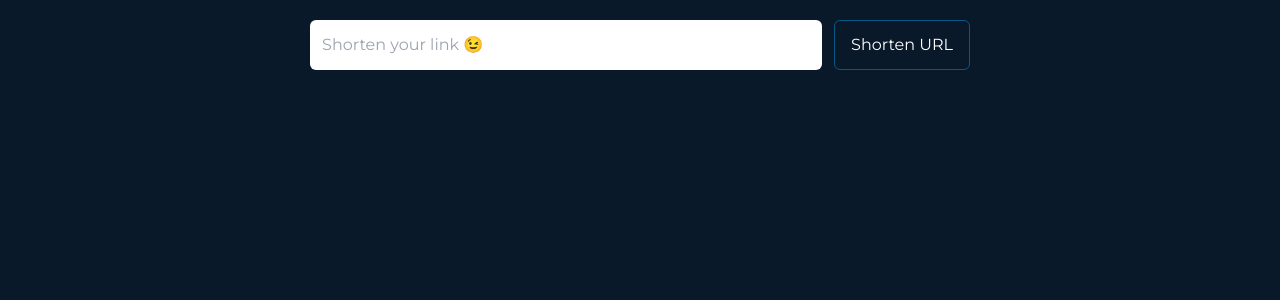
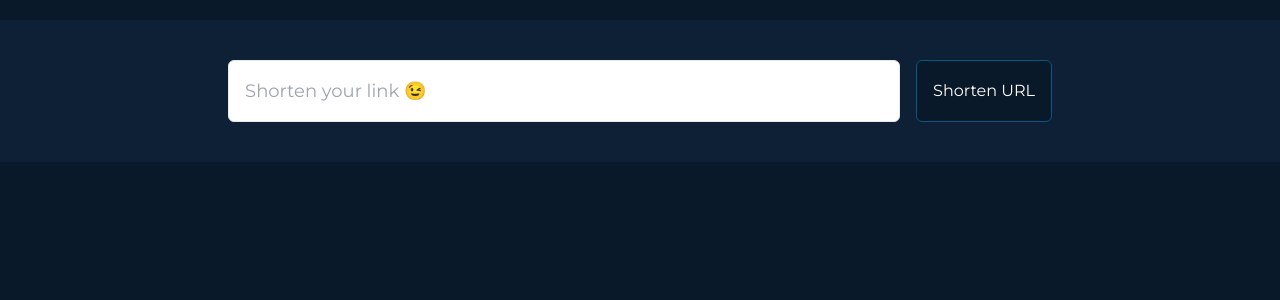
Before and after one commit to JCalmCrasher/url-shortener, a Next.js app: page /section/url/UrlSection in a window 1280 px wide. Shown: the top 300 px of the page. Built offline with nearby package versions, Linux system fonts and the light colour scheme.

Commit message:
feat: add url input

```diff
--- /dev/null
+++ b/src/components/layouts/footer.tsx
@@ -0,0 +1,12 @@
+import Logo from '../logo';
+
+export default function TheFooter() {
+  return (
+    <footer>
+      <div className="flex justify-between">
+        <Logo />
+        <span></span>
+      </div>
+    </footer>
+  );
+}
--- /dev/null
+++ b/src/components/layouts/header.tsx
@@ -0,0 +1,91 @@
+import { classNames } from '@/utils/classNames';
+import { Disclosure } from '@headlessui/react';
+import { MenuIcon, XIcon } from '@heroicons/react/outline';
+import Logo from '../logo';
+import AuthButtons from './auth-buttons';
+import navbarStyles from './styles/navbar.module.css';
+
+const navigation = [
+  { name: 'Features', href: '#', current: false },
+  { name: 'Plans', href: '#', current: false },
+  { name: 'Enterprise', href: '#', current: false },
+  { name: 'Download', href: '#', current: false }
+];
+
+export default function Theheader() {
+  return (
+    <header aria-labelledby="navigation" role="navigation">
+      <Disclosure as="nav" className={navbarStyles.navbar}>
+        {({ open }) => (
+          <>
+            <div className="max-w-7xl mx-auto">
+              <div className="relative flex items-center justify-between h-16">
+                <div className="flex items-center sm:hidden">
+                  {/* Mobile menu button*/}
+                  <Disclosure.Button className={navbarStyles.navbarBtn}>
+                    <span className="sr-only">Open main menu</span>
+                    {open ? (
+                      <XIcon className="block h-6 w-6" aria-hidden="true" />
+                    ) : (
+                      <MenuIcon className="block h-6 w-6" aria-hidden="true" />
+                    )}
+                  </Disclosure.Button>
+                </div>
+                <div className={navbarStyles.wrapper}>
+                  <div className="flex-shrink-0 flex items-center">
+                    <Logo />
+                  </div>
+                  <div
+                    className="hidden sm:block sm:ml-14"
+                    aria-label="menu links"
+                  >
+                    <div className="flex">
+                      {navigation.map((item) => (
+                        <a
+                          key={item.name}
+                          href={item.href}
+                          className={classNames(
+                            item.current
+                              ? navbarStyles.linkActive
+                              : navbarStyles.linkHover,
+                            'px-4 py-2 rounded-md text-sm font-medium'
+                          )}
+                          aria-current={item.current ? 'page' : undefined}
+                        >
+                          {item.name}
+                        </a>
+                      ))}
+                    </div>
+                  </div>
+                </div>
+                <AuthButtons breakpoint="large" />
+              </div>
+            </div>
+
+            <Disclosure.Panel className="sm:hidden">
+              <div className="pt-2 pb-3 space-y-1" aria-label="menu links">
+                {navigation.map((item) => (
+                  <Disclosure.Button
+                    key={item.name}
+                    as="a"
+                    href={item.href}
+                    className={classNames(
+                      item.current
+                        ? navbarStyles.linkActive
+                        : navbarStyles.linkHover,
+                      'block px-3 py-2 rounded-md text-base font-medium'
+                    )}
+                    aria-current={item.current ? 'page' : undefined}
+                  >
+                    {item.name}
+                  </Disclosure.Button>
+                ))}
+                <AuthButtons breakpoint="small" />
+              </div>
+            </Disclosure.Panel>
+          </>
+        )}
+      </Disclosure>
+    </header>
+  );
+}
--- a/src/components/layouts/index.tsx
+++ b/src/components/layouts/index.tsx
@@ -1,18 +1,7 @@
-import { Disclosure } from '@headlessui/react';
-import { MenuIcon, XIcon } from '@heroicons/react/outline';
 import Head from 'next/head';
 import { ReactNode } from 'react';
-import navbarStyles from './styles/navbar.module.css';
-import { classNames } from '@/utils/classNames';
-import Logo from '../logo';
-import AuthButtons from './auth-buttons';
-
-const navigation = [
-  { name: 'Features', href: '#', current: false },
-  { name: 'Plans', href: '#', current: false },
-  { name: 'Enterprise', href: '#', current: false },
-  { name: 'Download', href: '#', current: false },
-];
+import TheFooter from './footer';
+import Theheader from './header';
 
 interface LayoutProps {
   children: ReactNode;
@@ -24,83 +13,9 @@ export default function Layout({ children }: LayoutProps) {
       <Head>
         <title>url-shortener</title>
       </Head>
-      <header aria-labelledby="navigation" role="navigation">
-        <Disclosure as="nav" className={navbarStyles.navbar}>
-          {({ open }) => (
-            <>
-              <div className="max-w-7xl mx-auto">
-                <div className="relative flex items-center justify-between h-16">
-                  <div className="flex items-center sm:hidden">
-                    {/* Mobile menu button*/}
-                    <Disclosure.Button className={navbarStyles.navbarBtn}>
-                      <span className="sr-only">Open main menu</span>
-                      {open ? (
-                        <XIcon className="block h-6 w-6" aria-hidden="true" />
-                      ) : (
-                        <MenuIcon
-                          className="block h-6 w-6"
-                          aria-hidden="true"
-                        />
-                      )}
-                    </Disclosure.Button>
-                  </div>
-                  <div className={navbarStyles.wrapper}>
-                    <div className="flex-shrink-0 flex items-center">
-                      <Logo />
-                    </div>
-                    <div
-                      className="hidden sm:block sm:ml-14"
-                      aria-label="menu links"
-                    >
-                      <div className="flex">
-                        {navigation.map((item) => (
-                          <a
-                            key={item.name}
-                            href={item.href}
-                            className={classNames(
-                              item.current
-                                ? navbarStyles.linkActive
-                                : navbarStyles.linkHover,
-                              'px-4 py-2 rounded-md text-sm font-medium'
-                            )}
-                            aria-current={item.current ? 'page' : undefined}
-                          >
-                            {item.name}
-                          </a>
-                        ))}
-                      </div>
-                    </div>
-                  </div>
-                  <AuthButtons breakpoint="large" />
-                </div>
-              </div>
-
-              <Disclosure.Panel className="sm:hidden">
-                <div className="pt-2 pb-3 space-y-1" aria-label="menu links">
-                  {navigation.map((item) => (
-                    <Disclosure.Button
-                      key={item.name}
-                      as="a"
-                      href={item.href}
-                      className={classNames(
-                        item.current
-                          ? navbarStyles.linkActive
-                          : navbarStyles.linkHover,
-                        'block px-3 py-2 rounded-md text-base font-medium'
-                      )}
-                      aria-current={item.current ? 'page' : undefined}
-                    >
-                      {item.name}
-                    </Disclosure.Button>
-                  ))}
-                  <AuthButtons breakpoint="small" />
-                </div>
-              </Disclosure.Panel>
-            </>
-          )}
-        </Disclosure>
-      </header>
+      <Theheader />
       <main>{children}</main>
+      <TheFooter />
     </>
   );
 }
--- a/src/pages/index.tsx
+++ b/src/pages/index.tsx
@@ -15,7 +15,7 @@ const Home: NextPage = () => {
       </Head>
 
       <main
-        className="lg:mt-20 mt-14 max-w-7xl mx-auto space-y-8"
+        className="lg:mt-10 mt-14 max-w-7xl mx-auto space-y-10"
         aria-labelledby="main content"
       >
         <HeroSection />
--- a/src/pages/section/url/UrlSection.tsx
+++ b/src/pages/section/url/UrlSection.tsx
@@ -1,18 +1,19 @@
 import Button from '@/components/button/button';
 import TextInput from '@/components/input/text-input';
+import urlStyles from './url-section.module.css';
 
 export default function UrlSection() {
   return (
-    <section id="url">
-      <div className="flex md:flex-row flex-col md:justify-center space-x-3">
+    <section id={urlStyles.url}>
+      <div className={urlStyles.wrapper}>
         <TextInput
           id="shorten-url"
-          classes="max-w-lg w-full p-3 rounded-md"
+          classes={urlStyles.shortenInput}
           sx={{ placeholder: 'Shorten your link 😉' }}
         />
         <Button
           text="Shorten URL"
-          classes="btn-secondary btn-md border border-sky-800 max-w-fit w-full"
+          classes="btn-secondary btn-md border border-sky-800 md:max-w-fit max-w-full"
         />
       </div>
     </section>
--- a/src/pages/section/url/url-section.module.css
+++ b/src/pages/section/url/url-section.module.css
@@ -0,0 +1,13 @@
+#url {
+  @apply bg-secondary;
+}
+.wrapper {
+  @apply flex flex-col md:flex-row md:space-x-4 md:space-y-0
+  lg:justify-center space-y-3;
+}
+
+.shortenInput {
+  @apply max-w-2xl w-full p-4 rounded-md text-black text-lg
+  focus:outline-none border hover:border-blue-600
+  transition ease-in duration-200 hover:ring-2 hover:ring-offset-2;
+}
--- a/src/styles/globals.css
+++ b/src/styles/globals.css
@@ -2,13 +2,14 @@
 @tailwind components;
 @tailwind utilities;
 
+@layer base {
   html,
   body {
     background: #0a1929;
     color: white;
     font-family: 'Montserrat', sans-serif;
     font-size: 16px;
-  padding: 10px 20px;
+    padding: 10px 0;
   }
 
   * {
@@ -18,3 +19,19 @@ body {
   h1 {
     @apply text-2xl sm:text-5xl font-extrabold;
   }
+
+  section,
+  header,
+  footer {
+    padding-left: 40px;
+    padding-right: 40px;
+  }
+
+  footer {
+  }
+
+  section,
+  footer {
+    @apply py-10;
+  }
+}
```
Also changed, not shown: tsconfig.json (+8 -7 lines). Lines whose indentation alone changed are shown as unchanged.
